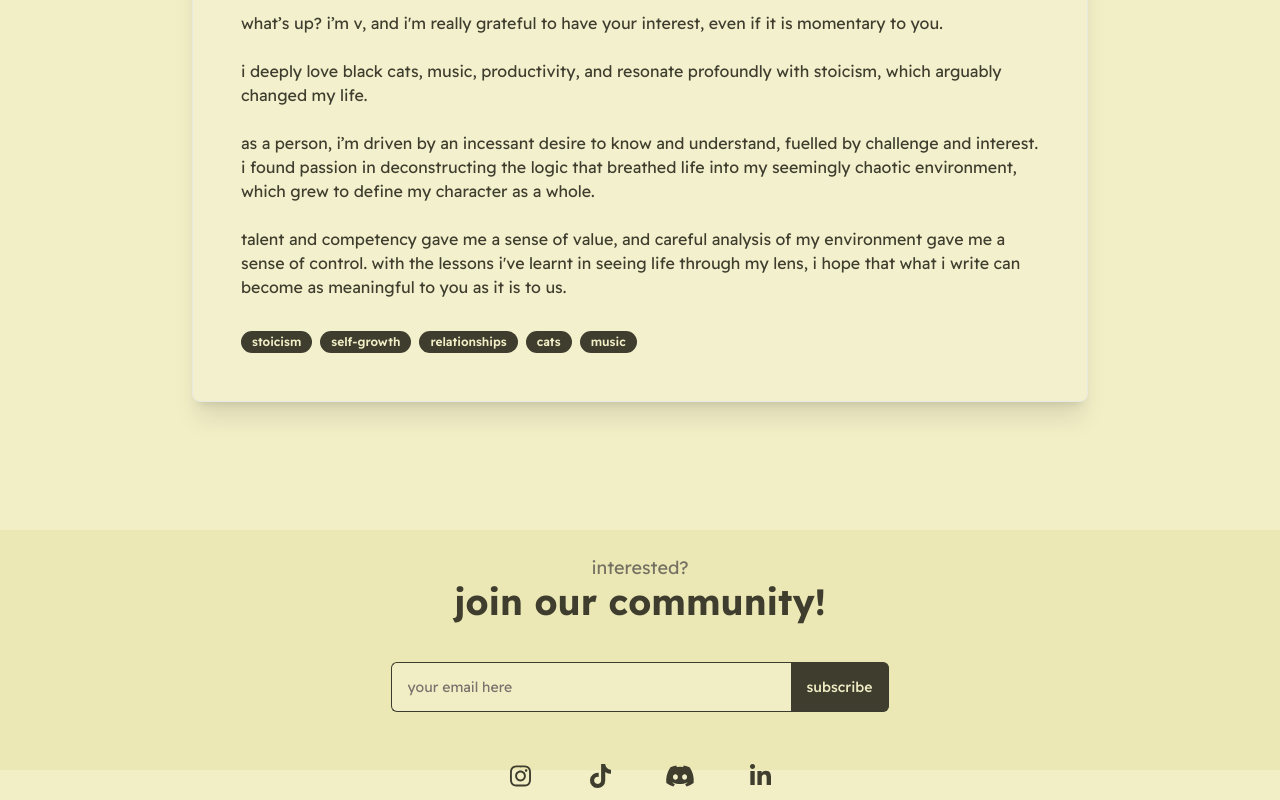
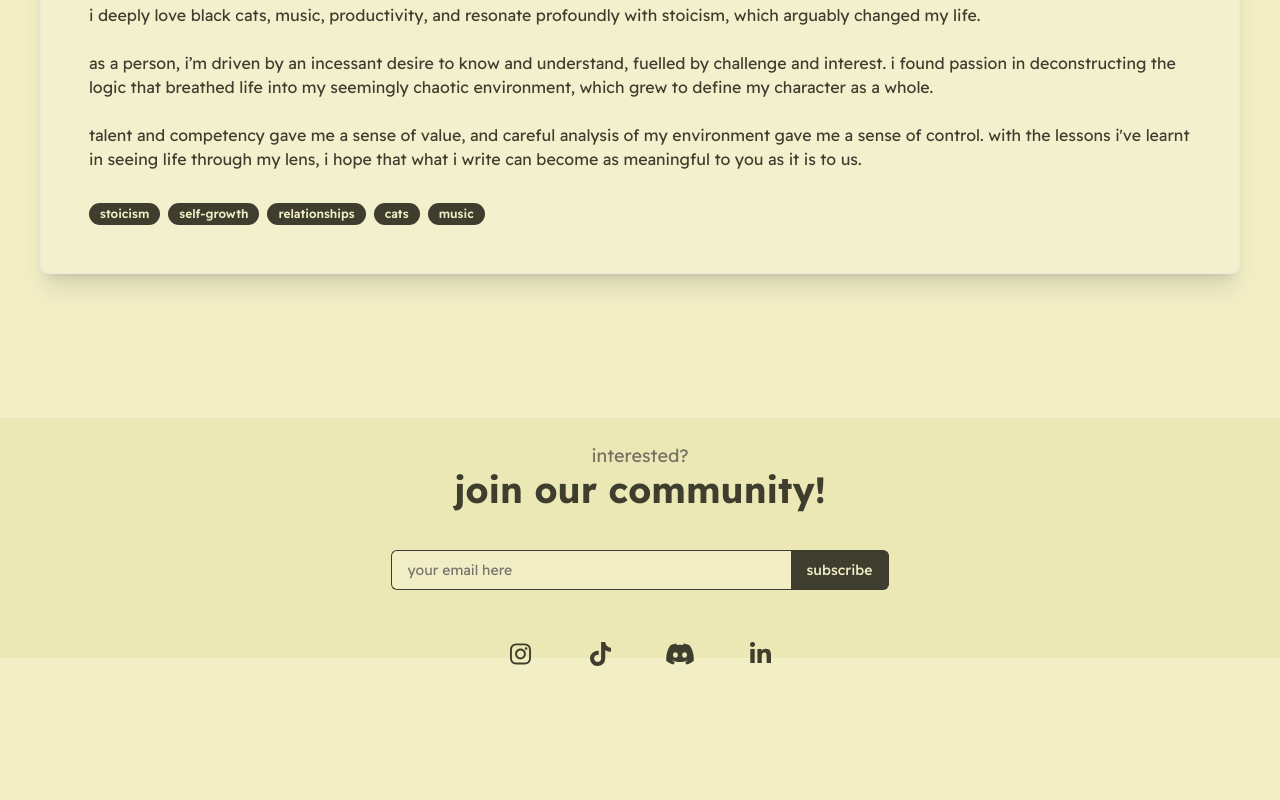
Before and after one commit to vkayy/evs-journal, a Next.js app: page / in a window 1280 px wide. Shown: the part 1878-2678 px from the top of the page. After the commit the page ends 2556 px from the top, so only its background shows below. Built offline with nearby package versions, Linux system fonts and the light colour scheme.

Commit message:
style: change width and padding of cards, change footer styling

```diff
--- a/app/globals.css
+++ b/app/globals.css
@@ -275,15 +275,15 @@ bg-stone-800: hsl(5 13% 16%) */
 }
 
 .card-list {
-  @apply flex flex-col justify-center items-center mx-auto;
+  @apply flex flex-col justify-center items-center p-4 mx-auto;
 }
 
 .card-list_about {
-  @apply w-full gap-8 sm:gap-24;
+  @apply w-full gap-12 sm:gap-24;
 }
 
 .card {
-  @apply p-3 lg:p-6 shadow-xl max-w-4xl;
+  @apply p-3 lg:p-6 shadow-xl max-w-[80rem];
 }
 /* removed: rounded-3xl bg-darkyellow dark:bg-stone-800 shadow-xl  */
 
@@ -327,8 +327,25 @@ bg-stone-800: hsl(5 13% 16%) */
   @apply p-6 rounded-full mx-4 text-2xl;
 }
 
+.footer-section__social_hover_spin {
+  @apply animate-pulse;
+}
+
 .footer-section__hover-content {
-  @apply flex justify-evenly items-center;
+  @apply w-[300px] mb-2;
+}
+
+.footer-section__hover-container {
+  @apply flex justify-between space-x-4;
+}
+
+
+.footer-section__hover-main {
+  @apply text-sm space-y-2;
+}
+
+.footer-section__hover-heading {
+  @apply font-semibold;
 }
 
 .mailing-form {
@@ -336,8 +353,8 @@ bg-stone-800: hsl(5 13% 16%) */
 }
 
 .mailing-form__input {
-  @apply px-4 py-6 border-r-0 rounded-r-none;
+  @apply p-4 border-r-0 rounded-r-none;
 }
 .mailing-form__button {
-  @apply px-4 py-6 border border-l-0 border-input rounded-l-none;
+  @apply p-4 border border-l-0 border-input rounded-l-none;
 }
```
